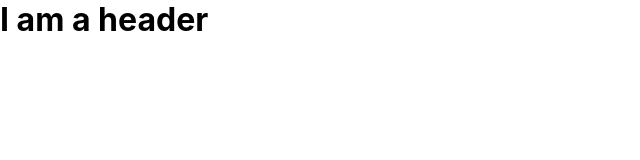
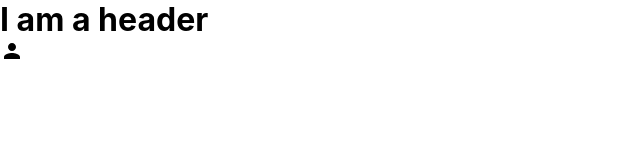
Before and after one commit to NAZIMUDHEEN267/tinderClone, a React (Create React App) app: page / in a window 1280 px wide. Shown: the top 160 px of the page, without its empty margins (0-640 px from the left). Built offline with nearby package versions, Linux system fonts and the light colour scheme.

Commit message:
Added meterial ui icons

```diff
--- a/package.json
+++ b/package.json
@@ -3,6 +3,8 @@
   "version": "0.1.0",
   "private": true,
   "dependencies": {
+    "@material-ui/core": "^4.11.3",
+    "@material-ui/icons": "^4.11.2",
     "@testing-library/jest-dom": "^5.11.9",
     "@testing-library/react": "^11.2.5",
     "@testing-library/user-event": "^12.7.2",
--- a/src/Header.js
+++ b/src/Header.js
@@ -1,10 +1,12 @@
 import React from 'react'
 import './Header.css'
+import PersonIcon from '@material-ui/icons/Person';
 
 function Header(){
     return(
         <div className='header'>
            <h1>I am a header</h1>
+            <PersonIcon/>
         </div>
     )
 }
```
Also changed, not shown: 1 other file (tests, documents, lock files or other folders).
